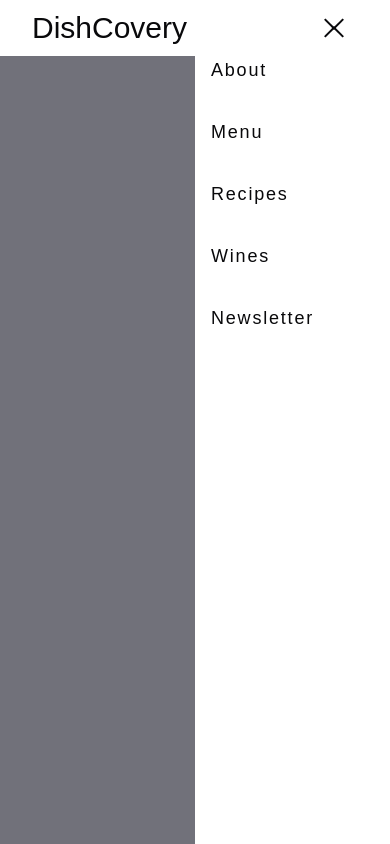
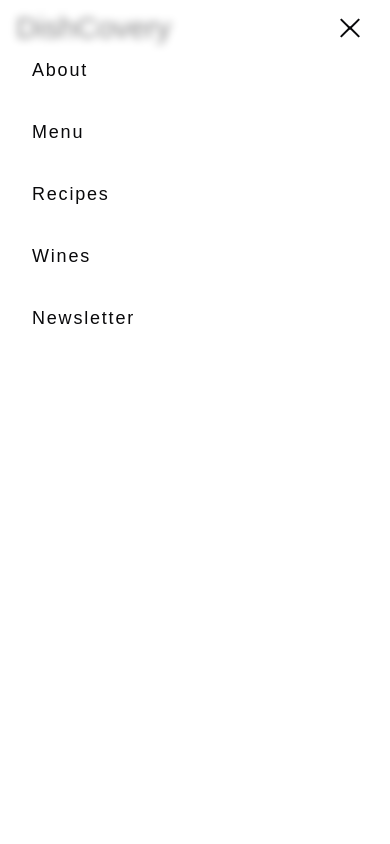
Before and after one commit to ChinatuL/DishCovery, a React (Vite) app: page / in a window 390 px wide. Both pictures are taken after a click on the element 334 px from the left and 28 px from the top of the page. Built offline with nearby package versions, Linux system fonts and the light colour scheme; a web font is replaced by a local one.

Commit message:
make navbar accessible

```diff
--- a/src/assets/css/index.css
+++ b/src/assets/css/index.css
@@ -7,7 +7,6 @@
 @layer base {
     body {
         font-family: "Afacad", sans-serif;
-        @apply bg-zinc-500
     }
 
     .navlinks a.active {
--- a/src/components/NavLinks.jsx
+++ b/src/components/NavLinks.jsx
@@ -13,14 +13,14 @@ const NavLinks = () => {
             {links.map((link) => {
                 const { id, url, text } = link;
                 return (
-                    <li key={id} className='group px-4'>
+                    <li key={id} className='group px-4 w-fit'>
                         <NavLink
                             to={url}
-                            className='capitalize text-lg font-light tracking-widest py-2 transition-all duration-300 group-hover:opacity-70 md:group-hover:opacity-100'
+                            className='capitalize text-lg font-light tracking-widest py-2 transition-all duration-300 group-hover:opacity-70'
                         >
                             {text}
                         </NavLink>
-                        <div className='h-[2px] w-0 bg-zinc-950 transition-all duration-300 md:group-hover:w-full'></div>
+                        <div className='h-[2px] w-0 bg-zinc-950 transition-all duration-300 group-hover:w-full'></div>
                     </li>
                 );
             })}
--- a/src/components/Navbar.jsx
+++ b/src/components/Navbar.jsx
@@ -8,23 +8,30 @@ const Navbar = () => {
         setIsOpen(!isOpen);
     };
     return (
-        <nav className='bg-white text-zinc-950 flex justify-between items-center py-1 px-8 md:py-2 md:px-20 fixed w-full'>
+        <>
             <div className='text-3xl md:text-4xl'>
                 <NavLink to='/' className='font-medium'>
                     DishCovery
                 </NavLink>
             </div>
-            <ul
-                className={`navlinks bg-white fixed top-14 right-0 flex h-full flex-col gap-y-8 transition-all md:relative md:top-0 md:bg-transparent md:flex md:flex-row md:gap-x-8 md:w-auto ${
-                    isOpen ? "w-6/12" : "w-0"
+            <nav>
+                <ul className='navlinks bg-white hidden md:flex lg:gap-x-8'>
+                    <NavLinks />
+                </ul>
+            </nav>
+            <div className='relative z-20 md:hidden' onClick={toggleNavbar}>
+                <Hamburger size={28} label='Open Navigation' />
+            </div>
+            <nav
+                className={`mobile-navigation fixed top-0 right-0 pt-14 pl-4 bg-white/50 z-10 h-full transition-all duration-500 ease-in-out backdrop-blur-sm md:hidden ${
+                    isOpen ? "visible w-full" : "invisible w-0"
                 }`}
             >
-                <NavLinks />
-            </ul>
-            <div className='md:hidden' onClick={toggleNavbar}>
-                <Hamburger size={28} />
-            </div>
-        </nav>
+                <ul className='navlinks flex flex-col gap-y-8'>
+                    <NavLinks />
+                </ul>
+            </nav>
+        </>
     );
 };
 export default Navbar;
--- a/src/pages/HomeLayout.jsx
+++ b/src/pages/HomeLayout.jsx
@@ -3,7 +3,7 @@ import Navbar from "../components/Navbar";
 const HomeLayout = () => {
     return (
         <>
-            <header>
+            <header className='fixed w-full flex justify-between items-center py-1 px-4 md:py-2 lg:px-20 bg-white text-zinc-950 '>
                 <Navbar />
             </header>
 
```
